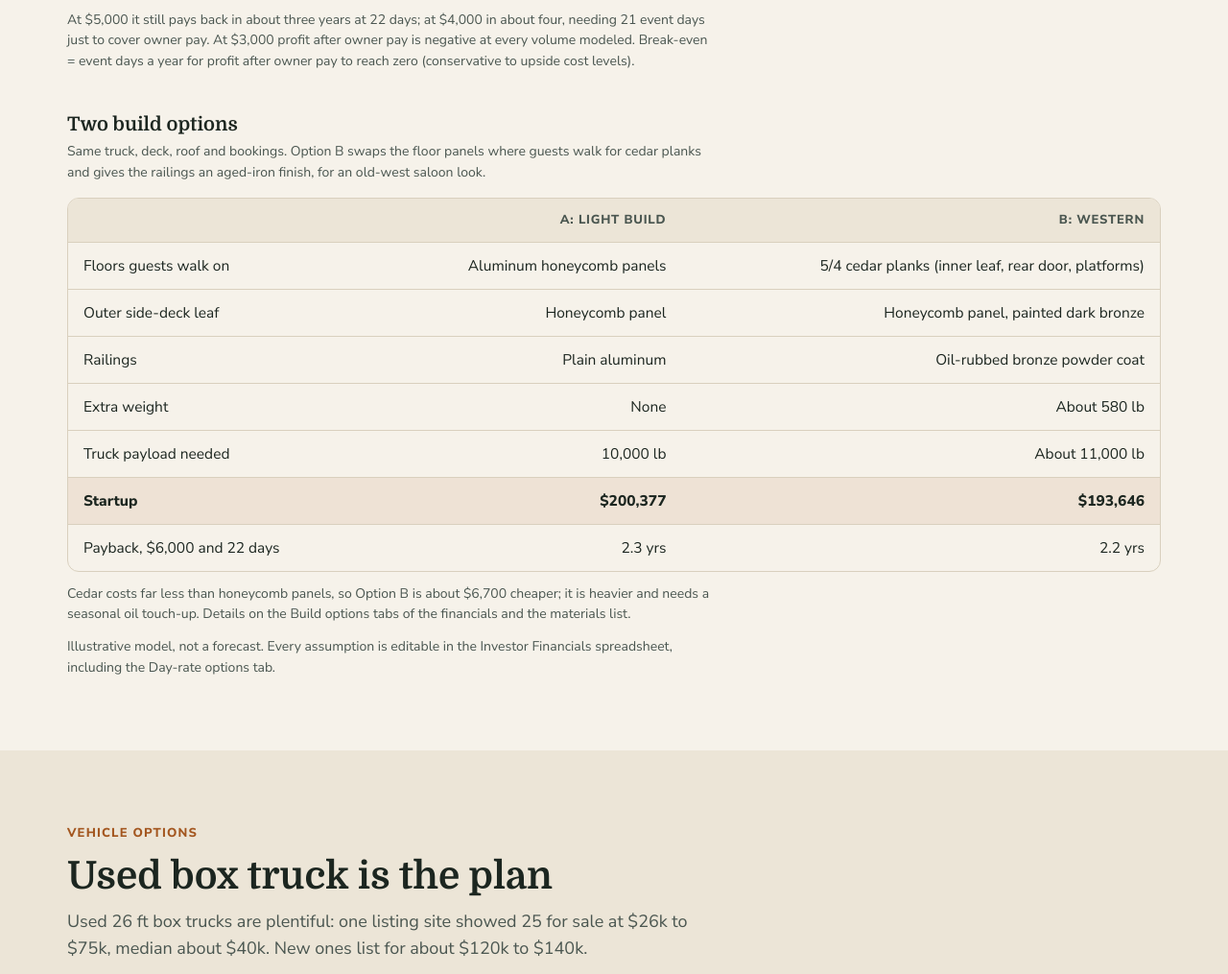
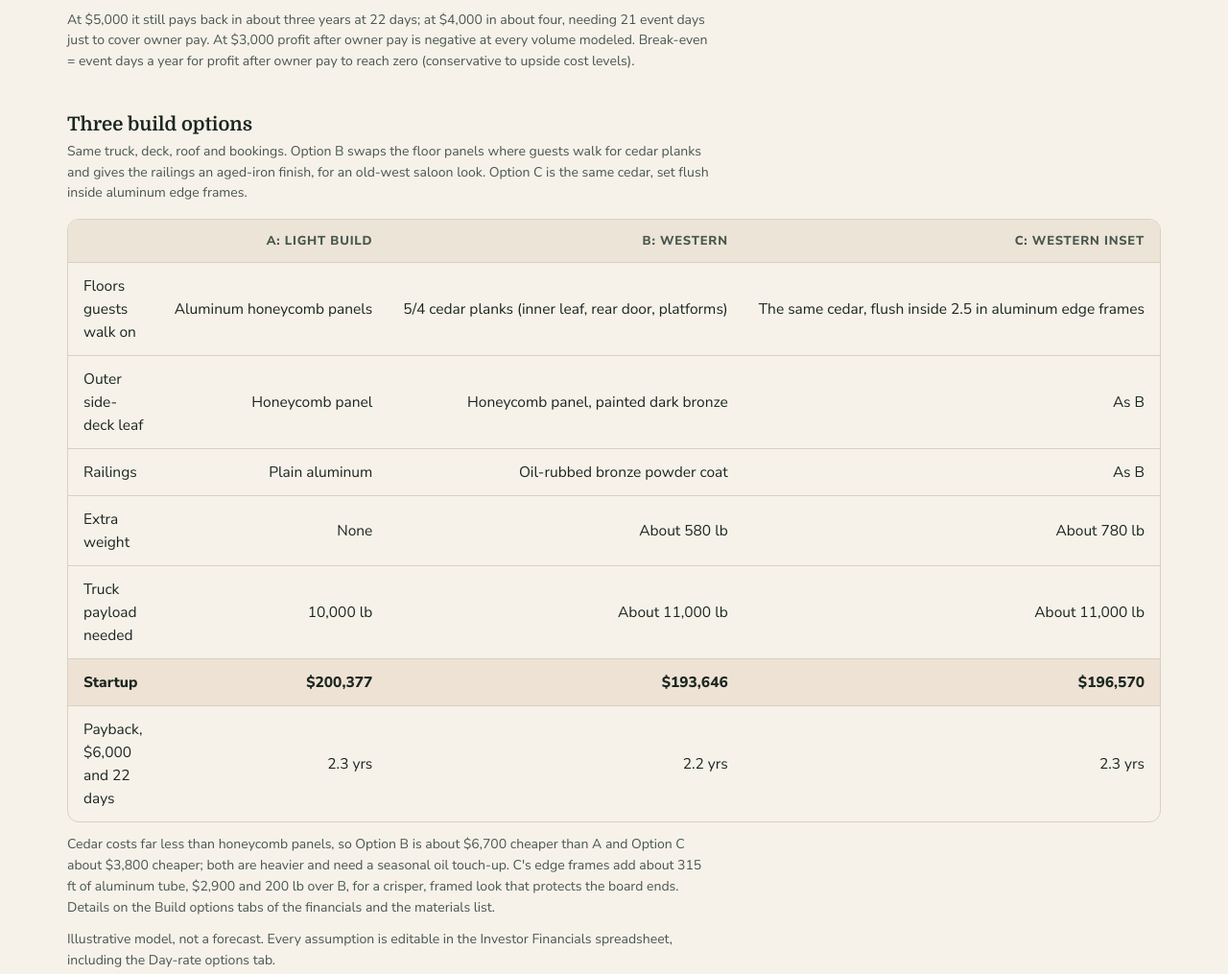
Before and after one commit to chuckedson541/chuckedson541.github.io, a plain HTML site: page investors-15349ddb/index.html in a window 1280 px wide. Shown: the part 6382-7397 px from the top of the page at 96% size. Drawn offline with nearby package versions, Linux system fonts and the light colour scheme.

Commit message:
Add Option C (Western inset) to investor page, pitch deck and builder card
Co-Authored-By: Claude Opus 5.5 <noreply@anthropic.com>
Claude-Session: https://claude.ai/code/session_01LNijcv2FV3hR6ZxE7PD6Yh

```diff
--- a/investors-15349ddb/index.html
+++ b/investors-15349ddb/index.html
@@ -357,23 +357,23 @@ footer .wrap{padding-block:22px;display:flex;flex-wrap:wrap;gap:8px 24px;justify
       </table>
     </div>
     <p class="note">At $5,000 it still pays back in about three years at 22 days; at $4,000 in about four, needing 21 event days just to cover owner pay. At $3,000 profit after owner pay is negative at every volume modeled. Break-even = event days a year for profit after owner pay to reach zero (conservative to upside cost levels).</p>
-    <h3 style="margin:44px 0 6px" id="build-options">Two build options</h3>
-    <p class="note" style="margin:0 0 16px">Same truck, deck, roof and bookings. Option B swaps the floor panels where guests walk for cedar planks and gives the railings an aged-iron finish, for an old-west saloon look.</p>
+    <h3 style="margin:44px 0 6px" id="build-options">Three build options</h3>
+    <p class="note" style="margin:0 0 16px">Same truck, deck, roof and bookings. Option B swaps the floor panels where guests walk for cedar planks and gives the railings an aged-iron finish, for an old-west saloon look. Option C is the same cedar, set flush inside aluminum edge frames.</p>
     <div class="tbl">
       <table class="num">
-        <thead><tr><th></th><th>A: Light build</th><th>B: Western</th></tr></thead>
+        <thead><tr><th></th><th>A: Light build</th><th>B: Western</th><th>C: Western inset</th></tr></thead>
         <tbody>
-          <tr><td>Floors guests walk on</td><td>Aluminum honeycomb panels</td><td>5/4 cedar planks (inner leaf, rear door, platforms)</td></tr>
-          <tr><td>Outer side-deck leaf</td><td>Honeycomb panel</td><td>Honeycomb panel, painted dark bronze</td></tr>
-          <tr><td>Railings</td><td>Plain aluminum</td><td>Oil-rubbed bronze powder coat</td></tr>
-          <tr><td>Extra weight</td><td>None</td><td>About 580 lb</td></tr>
-          <tr><td>Truck payload needed</td><td>10,000 lb</td><td>About 11,000 lb</td></tr>
-          <tr class="key"><td>Startup</td><td>$200,377</td><td>$193,646</td></tr>
-          <tr><td>Payback, $6,000 and 22 days</td><td>2.3 yrs</td><td>2.2 yrs</td></tr>
+          <tr><td>Floors guests walk on</td><td>Aluminum honeycomb panels</td><td>5/4 cedar planks (inner leaf, rear door, platforms)</td><td>The same cedar, flush inside 2.5 in aluminum edge frames</td></tr>
+          <tr><td>Outer side-deck leaf</td><td>Honeycomb panel</td><td>Honeycomb panel, painted dark bronze</td><td>As B</td></tr>
+          <tr><td>Railings</td><td>Plain aluminum</td><td>Oil-rubbed bronze powder coat</td><td>As B</td></tr>
+          <tr><td>Extra weight</td><td>None</td><td>About 580 lb</td><td>About 780 lb</td></tr>
+          <tr><td>Truck payload needed</td><td>10,000 lb</td><td>About 11,000 lb</td><td>About 11,000 lb</td></tr>
+          <tr class="key"><td>Startup</td><td>$200,377</td><td>$193,646</td><td>$196,570</td></tr>
+          <tr><td>Payback, $6,000 and 22 days</td><td>2.3 yrs</td><td>2.2 yrs</td><td>2.3 yrs</td></tr>
         </tbody>
       </table>
     </div>
-    <p class="note">Cedar costs far less than honeycomb panels, so Option B is about $6,700 cheaper; it is heavier and needs a seasonal oil touch-up. Details on the Build options tabs of the financials and the materials list.</p>
+    <p class="note">Cedar costs far less than honeycomb panels, so Option B is about $6,700 cheaper than A and Option C about $3,800 cheaper; both are heavier and need a seasonal oil touch-up. C's edge frames add about 315 ft of aluminum tube, $2,900 and 200 lb over B, for a crisper, framed look that protects the board ends. Details on the Build options tabs of the financials and the materials list.</p>
     <p class="note">Illustrative model, not a forecast. Every assumption is editable in the Investor Financials spreadsheet, including the Day-rate options tab.</p>
   </div>
 </section>
@@ -460,13 +460,13 @@ footer .wrap{padding-block:22px;display:flex;flex-wrap:wrap;gap:8px 24px;justify
       <p class="lede">Every file opens in Google Drive, where it can be viewed or downloaded. The pitch deck, summary, financials and this page all use the same figures.</p>
     </div>
     <div class="docs">
-      <a class="doc" href="pitch/"><span class="kind">19 slides · PDF download</span><strong>Investor pitch deck</strong><span>Concept, the two build options, the founder, crowd capacity, market, pricing, scenarios, day-rate options, startup cost, vehicle options, risks, licensing, plan and the ask.</span><span class="go">Open deck</span></a>
-      <a class="doc" href="https://drive.google.com/file/d/1cVIbzxLOMCZz6I0rRqp1TxvNw5ys08XI/view" target="_blank" rel="noopener"><span class="kind">Excel · Google Drive</span><strong>Investor financials</strong><span>Scenarios at $6,000 a day, day-rate options at $5,000, $4,000 and $3,000, startup cost for both build options, break-even and truck options.</span><span class="go">Open spreadsheet</span></a>
+      <a class="doc" href="pitch/"><span class="kind">19 slides · PDF download</span><strong>Investor pitch deck</strong><span>Concept, the three build options, the founder, crowd capacity, market, pricing, scenarios, day-rate options, startup cost, vehicle options, risks, licensing, plan and the ask.</span><span class="go">Open deck</span></a>
+      <a class="doc" href="https://drive.google.com/file/d/1cVIbzxLOMCZz6I0rRqp1TxvNw5ys08XI/view" target="_blank" rel="noopener"><span class="kind">Excel · Google Drive</span><strong>Investor financials</strong><span>Scenarios at $6,000 a day, day-rate options at $5,000, $4,000 and $3,000, startup cost for all three build options, break-even and truck options.</span><span class="go">Open spreadsheet</span></a>
       <a class="doc" href="https://drive.google.com/file/d/1TgLgiGzKsKdE6ex-PxIlt4u857WUelLp/view" target="_blank" rel="noopener"><span class="kind">PDF · 6 pages</span><strong>Legal and permits guide</strong><span>Private vs. public sales, Ducks game days, Oregon and nearby states, insurance and fundraising.</span><span class="go">Open guide</span></a>
-      <a class="doc" href="https://drive.google.com/file/d/1UAqrpIyyMY0PVKFQsI5whW3Y1bKW6rcq/view" target="_blank" rel="noopener"><span class="kind">Excel · Google Drive</span><strong>Materials list</strong><span>Both build options side by side, weight budget, deck load check, people capacity, costs, lithium power, every material and the one-truck carbon fiber parts.</span><span class="go">Open list</span></a>
+      <a class="doc" href="https://drive.google.com/file/d/1UAqrpIyyMY0PVKFQsI5whW3Y1bKW6rcq/view" target="_blank" rel="noopener"><span class="kind">Excel · Google Drive</span><strong>Materials list</strong><span>All three build options side by side, weight budget, deck load check, people capacity, costs, lithium power, every material and the one-truck carbon fiber parts.</span><span class="go">Open list</span></a>
       <a class="doc" href="https://drive.google.com/file/d/1iafdb75MZh1iWhhqaFOVasiPgcTdAeAk/view" target="_blank" rel="noopener"><span class="kind">PDF · 1 page</span><strong>One-page summary</strong><span>Key numbers and a guide to every file in the folder.</span><span class="go">Open summary</span></a>
       <a class="doc" href="https://drive.google.com/file/d/10yaxLJ8LZknp-XTGWWB5VjFu7Ub7i2Rs/view" target="_blank" rel="noopener"><span class="kind">PDF · 1 page</span><strong>Founder bio</strong><span>Max Edson: from Charley's Saloon on Maui to B2 Bar and Grill in Eugene.</span><span class="go">Open bio</span></a>
-      <a class="doc" href="https://drive.google.com/file/d/1anu2s6GwcjIZaUKpCgLSVKC4jrOliuSS/view" target="_blank" rel="noopener"><span class="kind">Video · 44 s</span><strong>Two build options</strong><span>The finished truck with guests: Light build vs. Western, side by side.</span><span class="go">Watch</span></a>
+      <a class="doc" href="https://drive.google.com/file/d/1anu2s6GwcjIZaUKpCgLSVKC4jrOliuSS/view" target="_blank" rel="noopener"><span class="kind">Video · 44 s</span><strong>Two build options</strong><span>The finished truck with guests: Light build vs. Western, side by side (made before Option C was added).</span><span class="go">Watch</span></a>
       <a class="doc" href="https://drive.google.com/drive/folders/1SUJuSGA5rZbFv2cWY1qcoIR6hOolY3O5" target="_blank" rel="noopener"><span class="kind">Google Drive folder</span><strong>The full package</strong><span>All the files, including the films and the 3D model to download.</span><span class="go">Open folder</span></a>
     </div>
   </div>
```
Also changed, not shown: index.html (+2 -2 lines), investors-15349ddb/pitch/s-11.jpg, investors-15349ddb/pitch/s-12.jpg, 1 other file.
